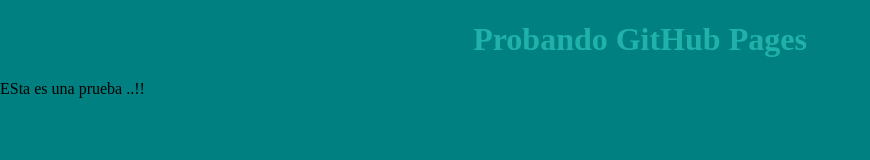
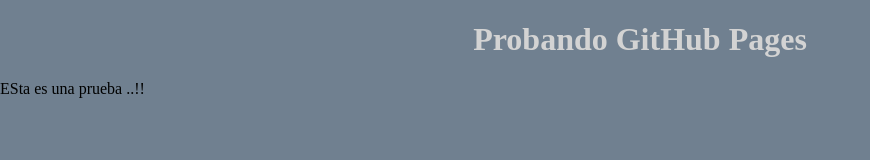
Before and after one commit to arnoldou/github-prueba, a plain HTML site: page index.html in a window 1280 px wide. Shown: the whole page, without its empty margins (0-870 px from the left). Drawn offline with Linux system fonts and the light colour scheme.

Commit message:
Add files via upload

```diff
--- a/index.html
+++ b/index.html
@@ -4,10 +4,10 @@
     <title>GitHub Pages</title>
     <style type="text/css">
       html, body { height: 100%; margin: 0; padding: 0;
-      background-color: teal; }
+      background-color: slategrey; }
       h1 {
           text-align: center;
-          color: lightseagreen;
+          color: lightgrey;
       }
 
     </style>
```
